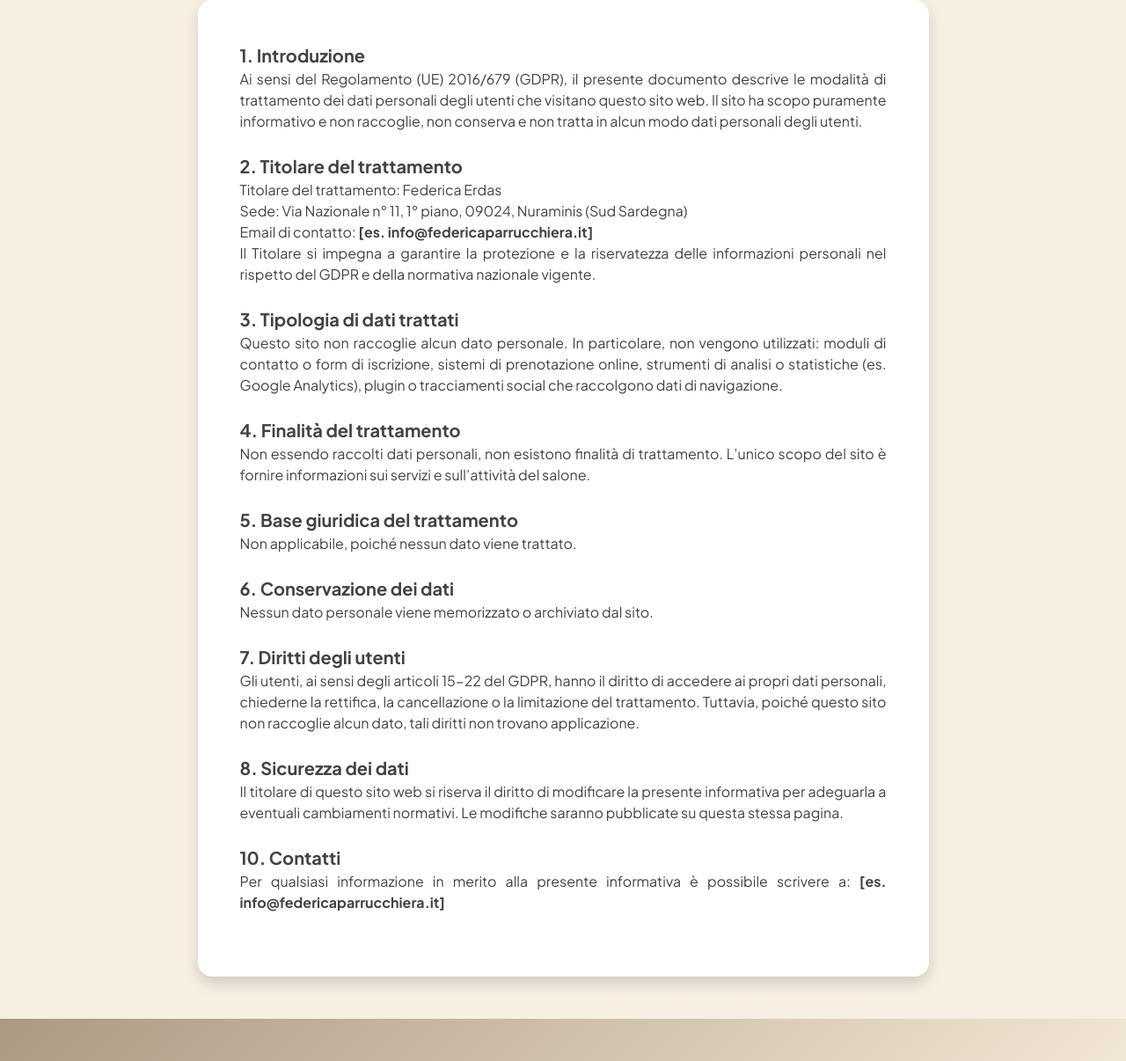
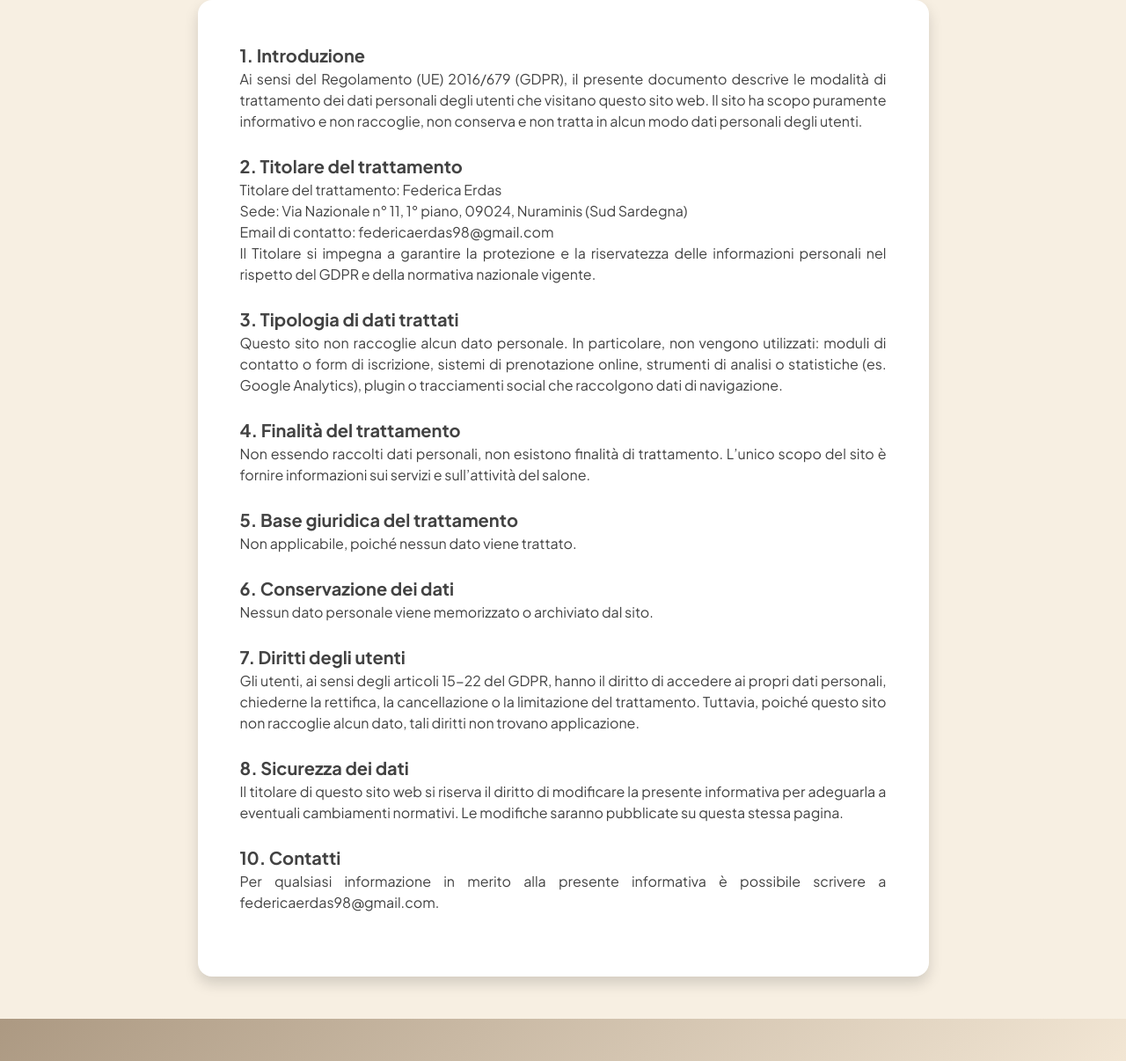
Before and after one commit to lumina-bstudio/lumina-bstudio.github.io, a plain HTML site: page privacy.html in a window 1280 px wide. Shown: the part 210-1416 px from the top of the page at 88% size. Drawn offline with nearby package versions, Linux system fonts and the light colour scheme.

Commit message:
foto e info aggiornate

```diff
--- a/privacy.html
+++ b/privacy.html
@@ -60,7 +60,7 @@
                                             <p class="lead fw-bold mb-0 text-custom-color">2. Titolare del trattamento</p>
                                             <p class="text-custom-color mb-4">Titolare del trattamento: Federica Erdas<br>
                                                 Sede: Via Nazionale n° 11, 1° piano, 09024, Nuraminis (Sud Sardegna)<br>
-                                                Email di contatto: <span class="fw-bolder">[es. info@federicaparrucchiera.it]</span><br>
+                                                Email di contatto: federicaerdas98@gmail.com<br>
                                                 Il Titolare si impegna a garantire la protezione e la riservatezza delle informazioni personali nel rispetto del GDPR e della normativa nazionale vigente.</p>
 
                                             <p class="lead fw-bold mb-0 text-custom-color">3. Tipologia di dati trattati</p>
@@ -85,7 +85,7 @@
                                             <p class="text-custom-color mb-4">Il titolare di questo sito web si riserva il diritto di modificare la presente informativa per adeguarla a eventuali cambiamenti normativi. Le modifiche saranno pubblicate su questa stessa pagina.</p>
 
                                             <p class="lead fw-bold mb-0 text-custom-color">10. Contatti</p>
-                                            <p class="text-custom-color mb-4">Per qualsiasi informazione in merito alla presente informativa è possibile scrivere a: <span class="fw-bolder">[es. info@federicaparrucchiera.it]</span></p>
+                                            <p class="text-custom-color mb-4">Per qualsiasi informazione in merito alla presente informativa è possibile scrivere a federicaerdas98@gmail.com.</p>
 
                                         </div>
                                     </div>
```
Also changed, not shown: cookie.html (+1 -1 lines), index-orig.html (+3 -3 lines), assets/fede-old.png (added), assets/fede.png, assets/fede2.png (added).
